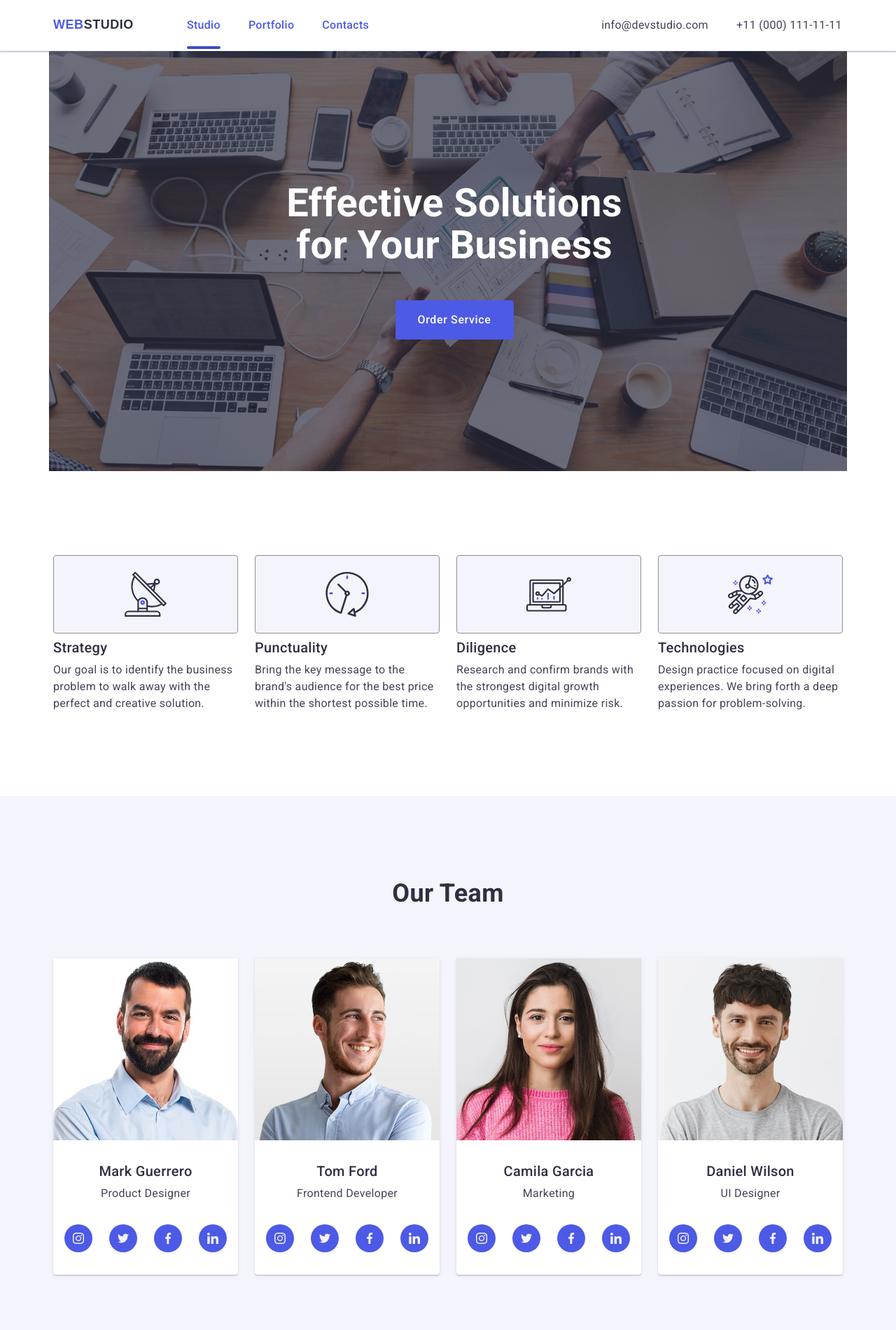
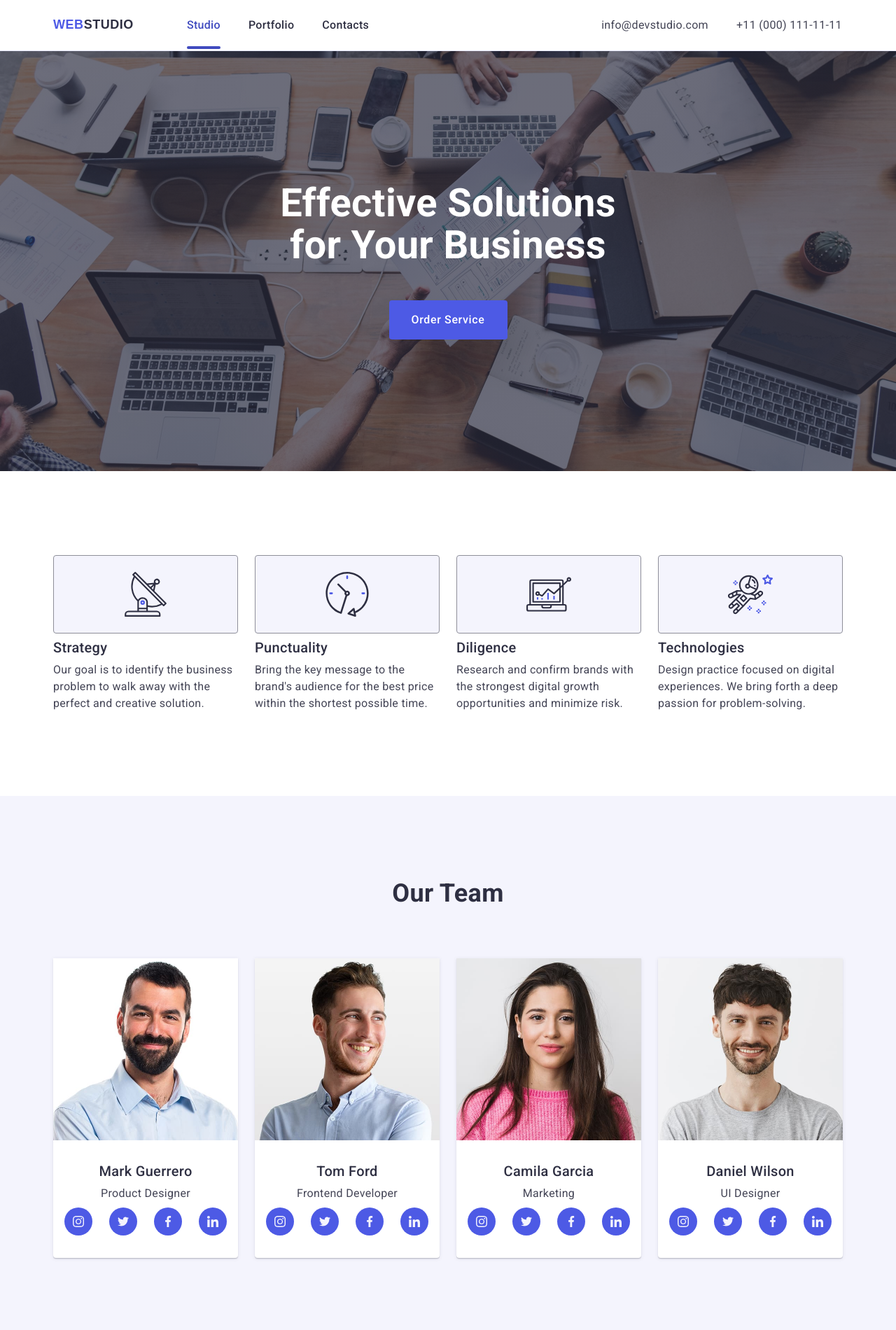
Before and after one commit to JustSanya1/goit-markup-hw-04, a plain HTML site: page index.html in a window 1280 px wide. Shown: the top 1900 px of the page at 70% size. Drawn offline with nearby package versions, Linux system fonts and the light colour scheme.

Commit message:
mire fixes

```diff
--- a/css/styles.css
+++ b/css/styles.css
@@ -108,7 +108,7 @@ body {
 }
 
 .nav-link {
-  color: var(--logo-n-button-color);
+  color: var(--primary-text-color);
   position: relative;
   padding-top: 24px;
   padding-bottom: 24px;
@@ -119,6 +119,9 @@ body {
 }
 .nav-link:hover,
 .nav-link:focus {
+  color: var(--hover-color);
+}
+.nav-list-item:first-child .nav-link {
   color: var(--hover-color);
 }
 .nav-link:active {
@@ -178,7 +181,7 @@ body {
   background-repeat: no-repeat;
   background-position: center;
   background-size: cover;
-  max-width: 1140px;
+  max-width: 1440px;
 }
 .hero-container {
   display: flex;
@@ -307,10 +310,11 @@ body {
   text-align: center;
   color: var(--secondary-text-color);
   text-align: center;
+  margin-bottom: 8px;
 }
 .team-member-social-list {
   display: flex;
-  padding: 0px 16px 32px 16px;
+  padding: 0px 16px 0px 16px;
   gap: 24px;
 }
 .team-member-social-item {
@@ -415,7 +419,6 @@ body {
 .footer-container {
   align-items: baseline;
   display: flex;
-  gap: 120px;
 }
 .logo-footer {
   display: inline-block;
@@ -427,6 +430,9 @@ body {
   letter-spacing: 0.03em;
   text-transform: uppercase;
   color: var(--logo-n-button-color);
+}
+.footer-text-wrapper {
+  margin-right: 120px;
 }
 .logo-footer-span {
   font-weight: 700;
--- a/index.html
+++ b/index.html
@@ -155,10 +155,7 @@
               <div class="team-member-text">
                 <h3 class="member-name">Mark Guerrero</h3>
                 <p class="member-specialty">Product Designer</p>
-              </div>
 
-              <!-- member social -->
-              <div class="member-social">
                 <ul class="team-member-social-list">
                   <li class="team-member-social-item">
                     <a
@@ -220,7 +217,7 @@
                     </a>
                   </li>
                 </ul>
-              </div>
+
             </li>
 
             <li class="team-member">
@@ -234,8 +231,6 @@
               <div class="team-member-text">
                 <h3 class="member-name">Tom Ford</h3>
                 <p class="member-specialty">Frontend Developer</p>
-              </div>
-              <div class="member-social">
                 <ul class="team-member-social-list">
                   <li class="team-member-social-item">
                     <a
@@ -311,8 +306,7 @@
               <div class="team-member-text">
                 <h3 class="member-name">Camila Garcia</h3>
                 <p class="member-specialty">Marketing</p>
-              </div>
-              <div class="member-social">
+
                 <ul class="team-member-social-list">
                   <li class="team-member-social-item">
                     <a
@@ -374,6 +368,7 @@
                     </a>
                   </li>
                 </ul>
+
               </div>
             </li>
 
@@ -388,8 +383,6 @@
               <div class="team-member-text">
                 <h3 class="member-name">Daniel Wilson</h3>
                 <p class="member-specialty">UI Designer</p>
-              </div>
-              <div class="member-social">
                            <ul class="team-member-social-list">
                   <li class="team-member-social-item">
                     <a
@@ -451,6 +444,7 @@
                     </a>
                   </li>
                 </ul>
+
               </div>
             </li>
           </ul>
@@ -463,6 +457,7 @@
         <div class="container portfolio-container">
           <h2 class="portfolio-title">Our Portfolio</h2>
           <ul class="portfolio-list">
+
               <li class="portfolio-list-item">
                 <div class="portfolio-img-wrapper">
                   <p class="portfolio-img-overlay">
@@ -483,6 +478,7 @@
                   <p class="portfolio-text">App</p>
                 </div>
               </li>
+
             <li class="portfolio-list-item">
               <div class="portfolio-img-wrapper">
                 <p class="portfolio-img-overlay">
@@ -503,6 +499,7 @@
                 <p class="portfolio-text">Marketing</p>
               </div>
             </li>
+
             <li class="portfolio-list-item">
               <div class="portfolio-img-wrapper">
                 <p class="portfolio-img-overlay">
@@ -523,6 +520,7 @@
                 <p class="portfolio-text">App</p>
               </div>
             </li>
+
             <li class="portfolio-list-item">
               <div class="portfolio-img-wrapper">
                 <p class="portfolio-img-overlay">
@@ -543,6 +541,7 @@
                 <p class="portfolio-text">Marketing</p>
               </div>
             </li>
+
             <li class="portfolio-list-item">
               <div class="portfolio-img-wrapper">
                 <p class="portfolio-img-overlay">
@@ -563,6 +562,7 @@
                 <p class="portfolio-text">Design</p>
               </div>
             </li>
+
             <li class="portfolio-list-item">
               <div class="portfolio-img-wrapper">
                 <p class="portfolio-img-overlay">
@@ -583,6 +583,7 @@
                 <p class="portfolio-text">Marketing</p>
               </div>
             </li>
+
           </ul>
         </div>
       </section>
```
Lines whose indentation alone changed are shown as unchanged.
